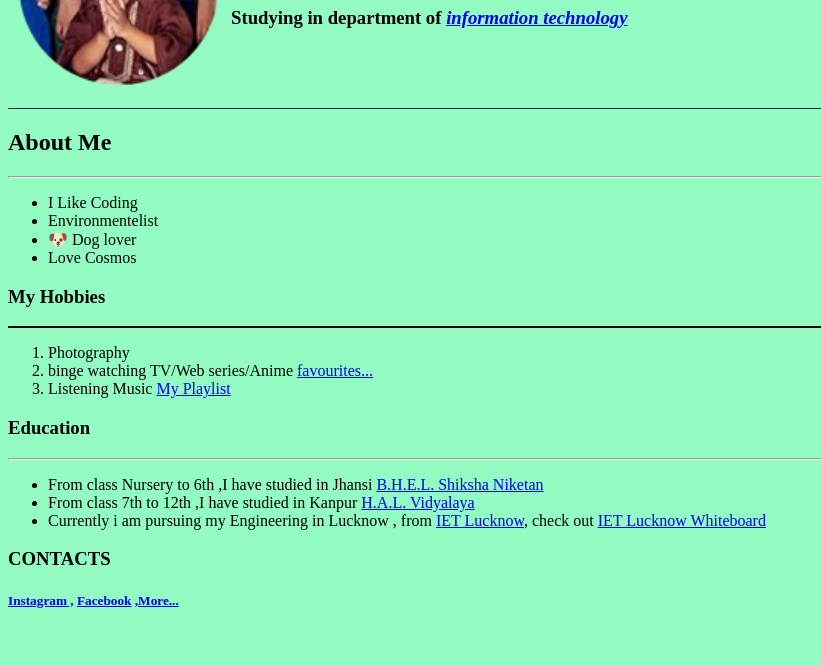
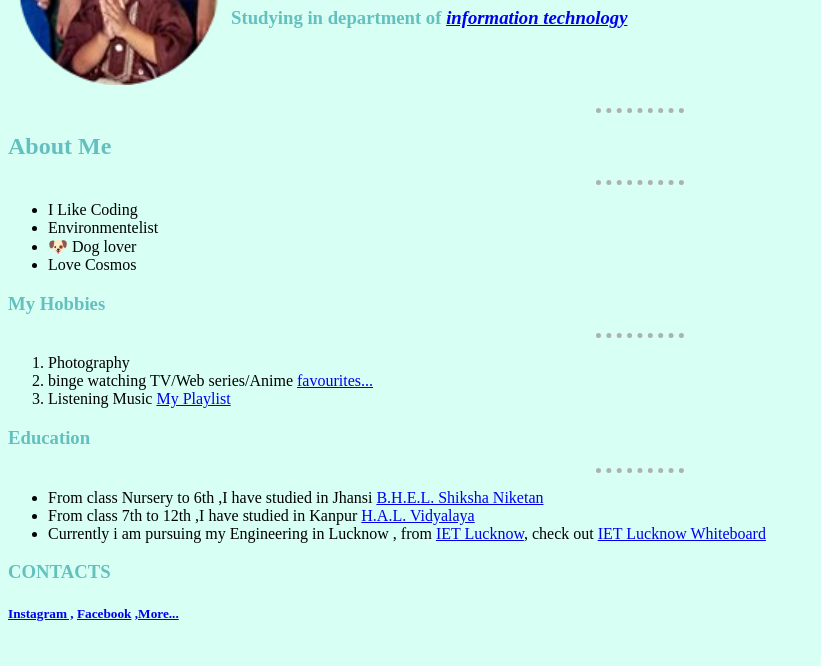
Before and after one commit to Ingenuity07/Curriculum-Vitae, a plain HTML site: page index.html in a window 1280 px wide. Shown: the part 134-800 px from the top of the page, without its empty margins (0-821 px from the left). Drawn offline with Linux system fonts and the light colour scheme.

Commit message:
Update index.html

```diff
--- a/index.html
+++ b/index.html
@@ -5,9 +5,11 @@
     <meta charset="utf-8">
     <meta name="viewport" content="width=device-width, initial-scale=1.0">
     <title>&#128054; SHIVAM PERSONEL SITE &#128054;</title>
+     <link rel="stylesheet" href="styles.css">
+     <link rel="icon" href="Picture1.png">
 </head>
 
-<body style="background-color:rgba(128, 252, 185, 0.85);">
+<body ">
 
     <div>
         <table cellspacing="10px">
@@ -22,7 +24,7 @@
 
     </div>
 
-    <hr size="1" color="#0c2c4d">
+    <hr >
     <div>
 
 
@@ -38,7 +40,7 @@
 
     <div>
         <h3>My Hobbies</h3>
-        <hr color="#000000">
+        <hr>
         <ol start="1" type="1">
             <li>Photography</li>
             <li>binge watching TV/Web series/Anime <a href="favourets.html">favourites...</a></li>
```
